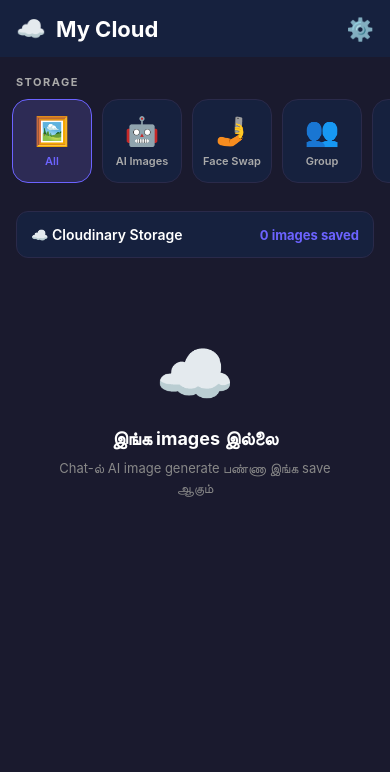
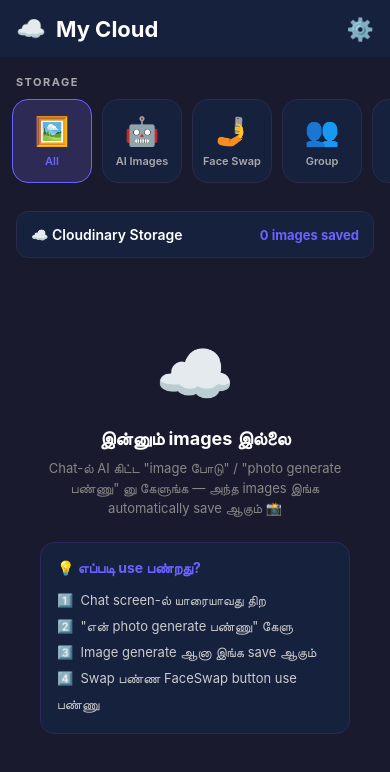
Before and after one commit to channai123098-collab/tamil-ai-chat, a React Native app: screen /CloudStorage in a window 390 px wide. Shown: the top 772 px of the page. Built offline with nearby package versions, Linux system fonts and the light colour scheme.

Commit message:
fix: better cloud empty state with usage guide

```diff
--- a/screens/CloudStorageScreen.tsx
+++ b/screens/CloudStorageScreen.tsx
@@ -134,8 +134,19 @@ export default function CloudStorageScreen({ navigation }: Props) {
         ) : filtered.length === 0 ? (
           <View style={styles.empty}>
             <Text style={styles.emptyIcon}>☁️</Text>
-            <Text style={styles.emptyText}>இங்க images இல்லை</Text>
-            <Text style={styles.emptySubText}>Chat-ல் AI image generate பண்ணா இங்க save ஆகும்</Text>
+            <Text style={styles.emptyText}>
+              {activeCategory === 'all' ? 'இன்னும் images இல்லை' : `${activeCategory} images இல்லை`}
+            </Text>
+            <Text style={styles.emptySubText}>
+              {'Chat-ல் AI கிட்ட "image போடு" / "photo generate பண்ணு" னு கேளுங்க — அந்த images இங்க automatically save ஆகும் 📸'}
+            </Text>
+            <View style={styles.hintBox}>
+              <Text style={styles.hintTitle}>💡 எப்படி use பண்றது?</Text>
+              <Text style={styles.hintLine}>1️⃣  Chat screen-ல் யாரையாவது திற</Text>
+              <Text style={styles.hintLine}>2️⃣  "என் photo generate பண்ணு" கேளு</Text>
+              <Text style={styles.hintLine}>3️⃣  Image generate ஆனா இங்க save ஆகும்</Text>
+              <Text style={styles.hintLine}>4️⃣  Swap பண்ண FaceSwap button use பண்ணு</Text>
+            </View>
           </View>
         ) : (
           <View style={styles.grid}>
@@ -213,8 +224,14 @@ const styles = StyleSheet.create({
   thumb: { width: THUMB, height: THUMB, backgroundColor: '#2a2a4a' },
   empty: { alignItems: 'center', paddingTop: 60, paddingHorizontal: 40 },
   emptyIcon: { fontSize: 64, marginBottom: 16 },
-  emptyText: { color: '#fff', fontSize: 18, fontWeight: 'bold', marginBottom: 8 },
-  emptySubText: { color: '#888', fontSize: 13, textAlign: 'center', lineHeight: 20 },
+  emptyText: { color: '#fff', fontSize: 18, fontWeight: 'bold', marginBottom: 8, textAlign: 'center' },
+  emptySubText: { color: '#888', fontSize: 13, textAlign: 'center', lineHeight: 20, marginBottom: 24 },
+  hintBox: {
+    backgroundColor: '#16213e', borderRadius: 14, padding: 16,
+    borderWidth: 1, borderColor: '#2a2a5a', width: '100%',
+  },
+  hintTitle: { color: '#6C63FF', fontSize: 14, fontWeight: '700', marginBottom: 10 },
+  hintLine: { color: '#ccc', fontSize: 13, lineHeight: 26 },
   modalBg: { flex: 1, backgroundColor: 'rgba(0,0,0,0.95)', justifyContent: 'center' },
   modalClose: { position: 'absolute', top: 50, right: 20, zIndex: 10, padding: 8 },
   modalCloseText: { color: '#fff', fontSize: 22, fontWeight: 'bold' },
```
